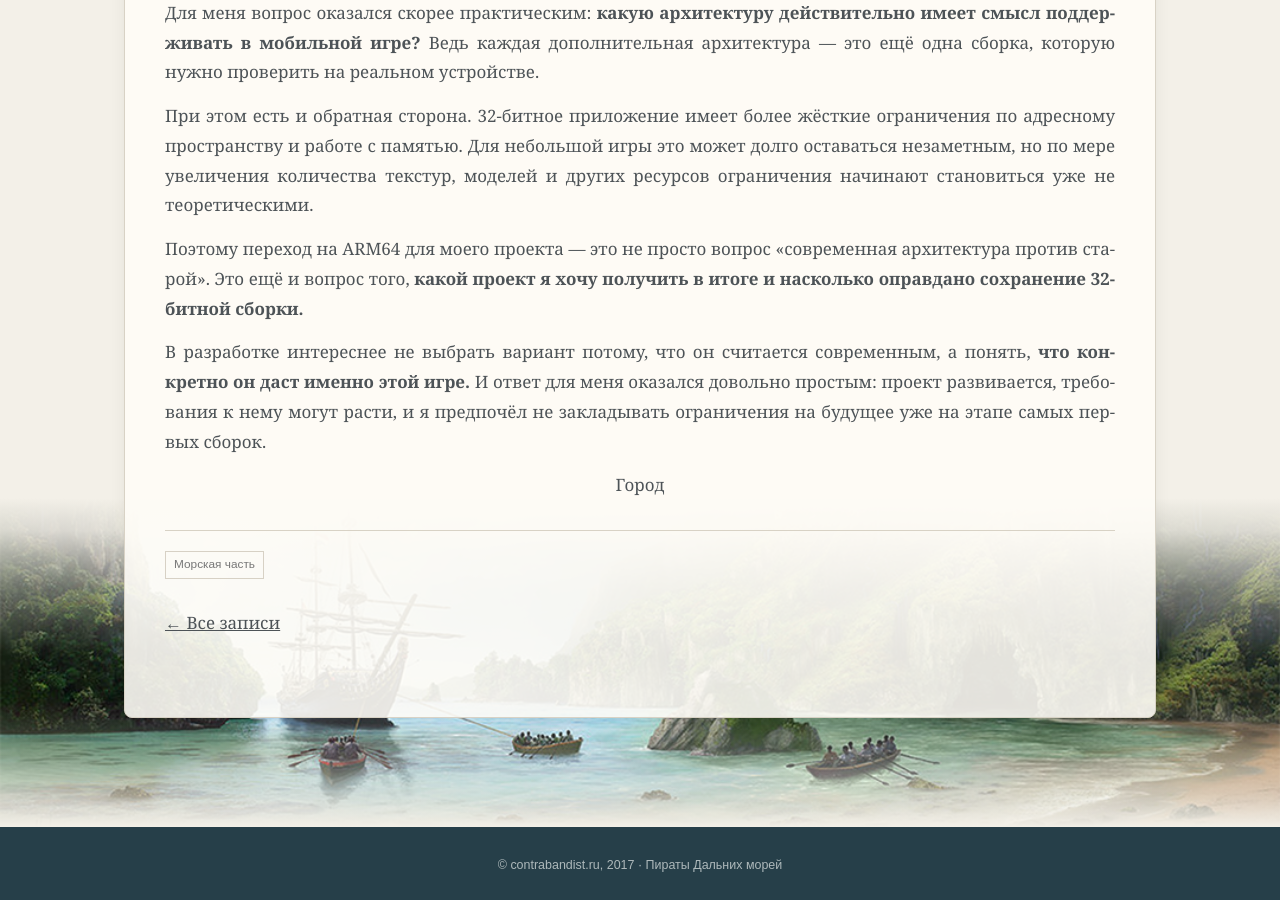
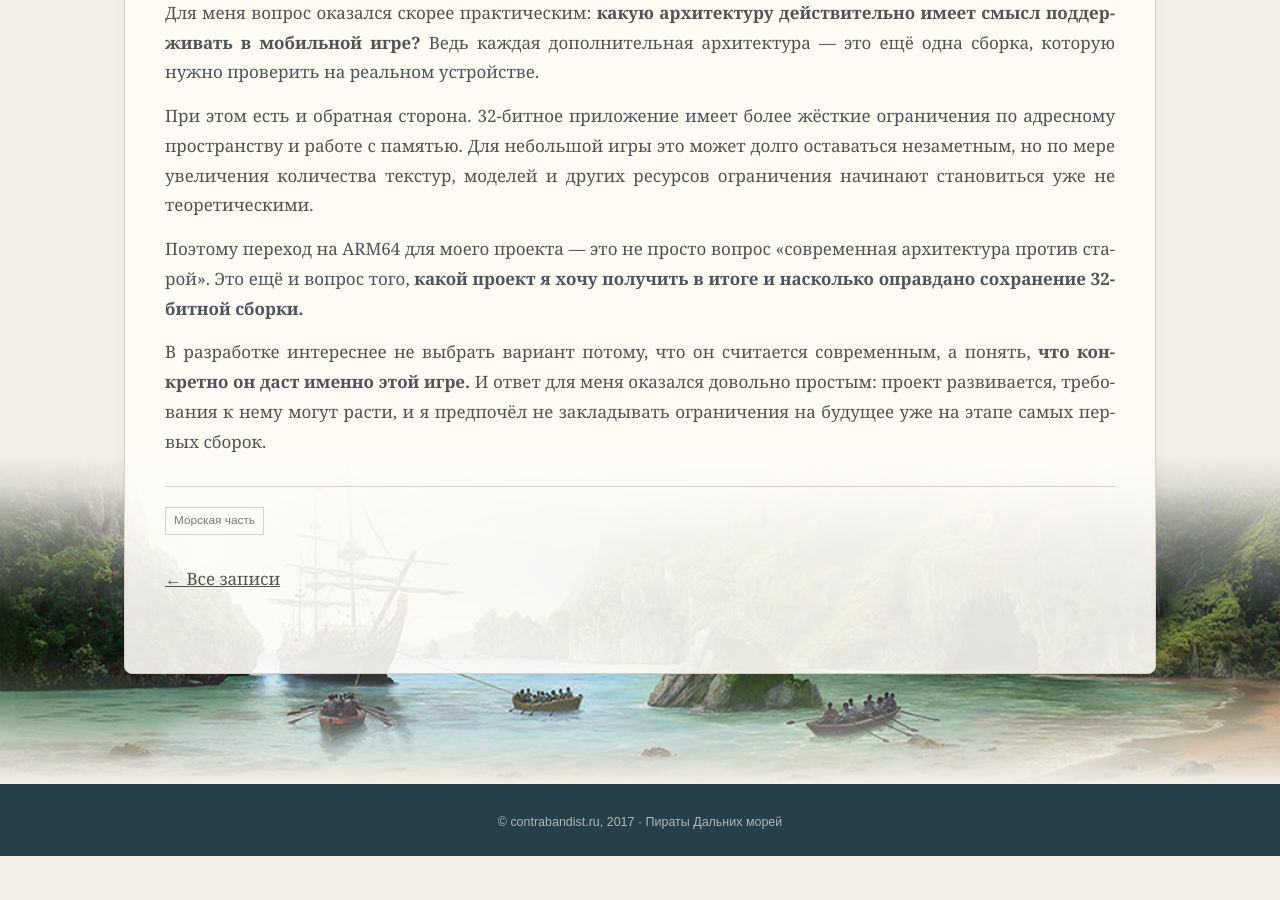
Before and after one commit to tislic/SeaDogsPort, a Jekyll site: the page built from _posts/2024-09-14-v002-perehod-na-arhitekturu-arm64.md, in a window 1280 px wide and 900 px high, scrolled down 1041 px. Built offline with Jekyll 4.4.1, drawn with Linux system fonts in a browser that asks for light colours; comment, search, counter and statistics services are not loaded; after the commit the page ends 1897 px from its top, so only the background shows below that.

Commit message:
Update 2024-09-14-v002-perehod-na-arhitekturu-arm64.md

```diff
--- a/_posts/2024-09-14-v002-perehod-na-arhitekturu-arm64.md
+++ b/_posts/2024-09-14-v002-perehod-na-arhitekturu-arm64.md
@@ -23,5 +23,3 @@ image: /assets/images/art-ARM64.png
 Поэтому переход на ARM64 для моего проекта — это не просто вопрос «современная архитектура против старой». Это ещё и вопрос того, **какой проект я хочу получить в итоге и насколько оправдано сохранение 32-битной сборки.**
 
 В разработке интереснее не выбрать вариант потому, что он считается современным, а понять, **что конкретно он даст именно этой игре.** И ответ для меня оказался довольно простым: проект развивается, требования к нему могут расти, и я предпочёл не закладывать ограничения на будущее уже на этапе самых первых сборок.
-
-<p style="text-align: center;">Город</p>
```
